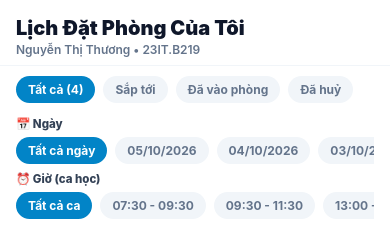
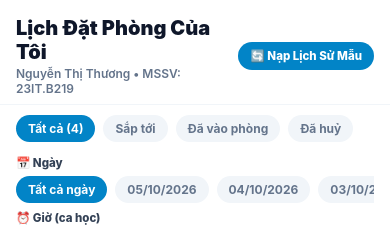
Before and after one commit to thuong614oh65/vku-room-booking-expo, a React Native app: screen /MyBookings in a window 390 px wide. Shown: the top 227 px of the page. Built offline with nearby package versions, Linux system fonts and the light colour scheme.

Commit message:
feat: upgrade storage to v7 with auto-seed and SW v16 network-first

```diff
--- a/src/screens/MyBookingsScreen.tsx
+++ b/src/screens/MyBookingsScreen.tsx
@@ -20,7 +20,15 @@ type FilterType = 'ALL' | BookingStatus;
 
 export const MyBookingsScreen: React.FC = () => {
   const navigation = useNavigation<NativeStackNavigationProp<RootStackParamList>>();
-  const { bookings, waitlist, cancelBooking, checkInBooking, currentUser, setAuthModalVisible } = useBookingStore();
+  const {
+    bookings,
+    waitlist,
+    cancelBooking,
+    checkInBooking,
+    currentUser,
+    setAuthModalVisible,
+    resetToSeedBookings,
+  } = useBookingStore();
   const [selectedFilter, setSelectedFilter] = useState<FilterType>('ALL');
 
   // Lọc danh sách đặt phòng của sinh viên hiện tại
@@ -172,11 +180,19 @@ export const MyBookingsScreen: React.FC = () => {
   return (
     <SafeAreaView style={styles.safeArea}>
       {/* Header */}
-      <View style={styles.header}>
+      <View style={[styles.header, { flexDirection: 'row', alignItems: 'center', justifyContent: 'space-between' }]}>
+        <View style={{ flex: 1 }}>
           <Text style={styles.headerTitle}>Lịch Đặt Phòng Của Tôi</Text>
           <Text style={styles.headerSub}>
-          {currentUser?.name} • {currentUser?.studentId}
+            {currentUser?.name} • MSSV: {currentUser?.studentId}
           </Text>
+        </View>
+        <Pressable
+          style={{ backgroundColor: '#0284c7', paddingHorizontal: 12, paddingVertical: 7, borderRadius: 20 }}
+          onPress={resetToSeedBookings}
+        >
+          <Text style={{ color: '#fff', fontSize: 11.5, fontWeight: '800' }}>🔄 Nạp Lịch Sử Mẫu</Text>
+        </Pressable>
       </View>
 
       {/* Filter Tabs */}
@@ -293,12 +309,20 @@ export const MyBookingsScreen: React.FC = () => {
             <Text style={styles.emptySub}>
               Khám phá danh sách phòng học VKU và đặt lịch để cùng học nhóm ngay hôm nay!
             </Text>
+            <View style={{ flexDirection: 'row', gap: 10, marginTop: 14, flexWrap: 'wrap', justifyContent: 'center' }}>
               <Pressable
                 style={styles.emptyButton}
                 onPress={() => navigation.navigate('MainTabs', { screen: 'BrowseRooms' })}
               >
                 <Text style={styles.emptyButtonText}>🔍 Tìm phòng học ngay</Text>
               </Pressable>
+              <Pressable
+                style={[styles.emptyButton, { backgroundColor: '#0284c7' }]}
+                onPress={resetToSeedBookings}
+              >
+                <Text style={styles.emptyButtonText}>🔄 Nạp Lịch Sử Mẫu VKU</Text>
+              </Pressable>
+            </View>
           </View>
         }
       />
--- a/src/store/useBookingStore.ts
+++ b/src/store/useBookingStore.ts
@@ -171,6 +171,8 @@ interface BookingState {
     date: string,
     slotId: string
   ) => boolean;
+
+  resetToSeedBookings: () => void;
 }
 
 const INITIAL_FILTERS: FilterState = {
@@ -1235,10 +1237,22 @@ export const useBookingStore =
               w.roomId ===
                 roomId &&
               w.date === date &&
-              w.slotId ===
-                slotId &&
-              w.studentId ===
-                currentUser.studentId
+              w.slotId === slotId &&
+              w.studentId === currentUser.studentId
+          );
+        },
+
+        resetToSeedBookings: () => {
+          const fresh = getSeedBookings();
+          set({
+            bookings: fresh,
+            currentUser: DEMO_USERS[0],
+          });
+          broadcastBookingsSync(fresh);
+          notificationService.notify(
+            '🔄 Đã nạp lịch sử đặt phòng',
+            'Toàn bộ 4 lịch sử đặt phòng mẫu của Nguyễn Thị Thương (23IT.B219) đã sẵn sàng!',
+            'SUCCESS'
           );
         },
       }),
@@ -1248,28 +1262,18 @@ export const useBookingStore =
       // ============================================================
 
       {
-        /*
-         * Đây là tên bộ nhớ.
-         *
-         * Sau khi F5:
-         *
-         * Zustand đọc key này
-         * ↓
-         * lấy bookings
-         * ↓
-         * khôi phục lại giao diện.
-         */
-        name: 'vku-booking-storage-v5',
-
-        /*
-         * Web:
-         * AsyncStorage sẽ được Expo Web xử lý
-         * thành storage phía trình duyệt.
-         */
-        storage:
-          createJSONStorage(
-            () => AsyncStorage
-          ),
+        name: 'vku-booking-storage-v7',
+        storage: createJSONStorage(() => AsyncStorage),
+        onRehydrateStorage: () => (state) => {
+          if (state) {
+            if (!state.currentUser) {
+              state.currentUser = DEMO_USERS[0];
+            }
+            if (!state.bookings || state.bookings.length === 0) {
+              state.bookings = getSeedBookings();
+            }
+          }
+        },
 
         /*
          * Chỉ lưu dữ liệu cần thiết.
```
Also changed, not shown: public/sw.js (+15 -1 lines). Lines whose indentation alone changed are shown as unchanged.
